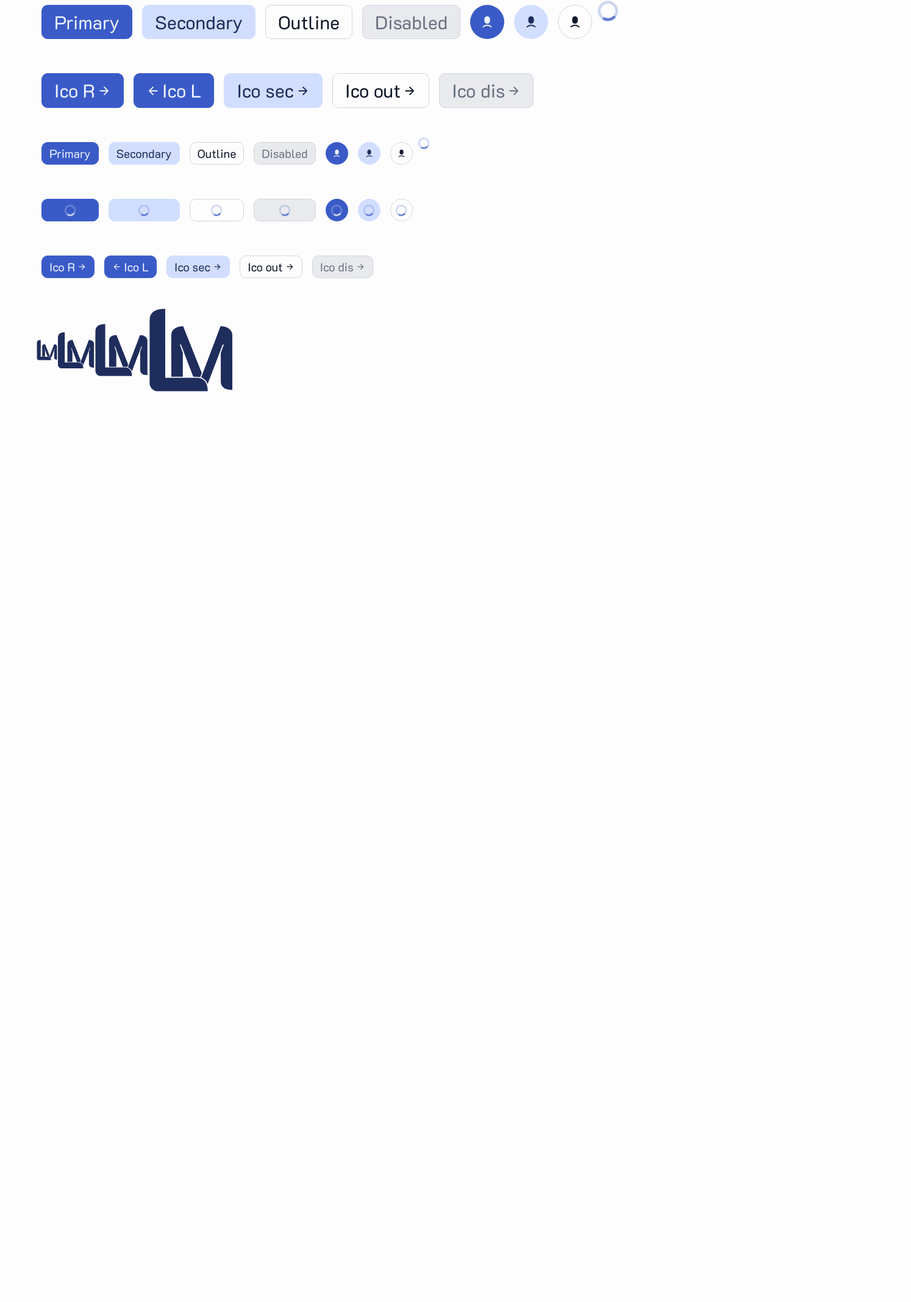
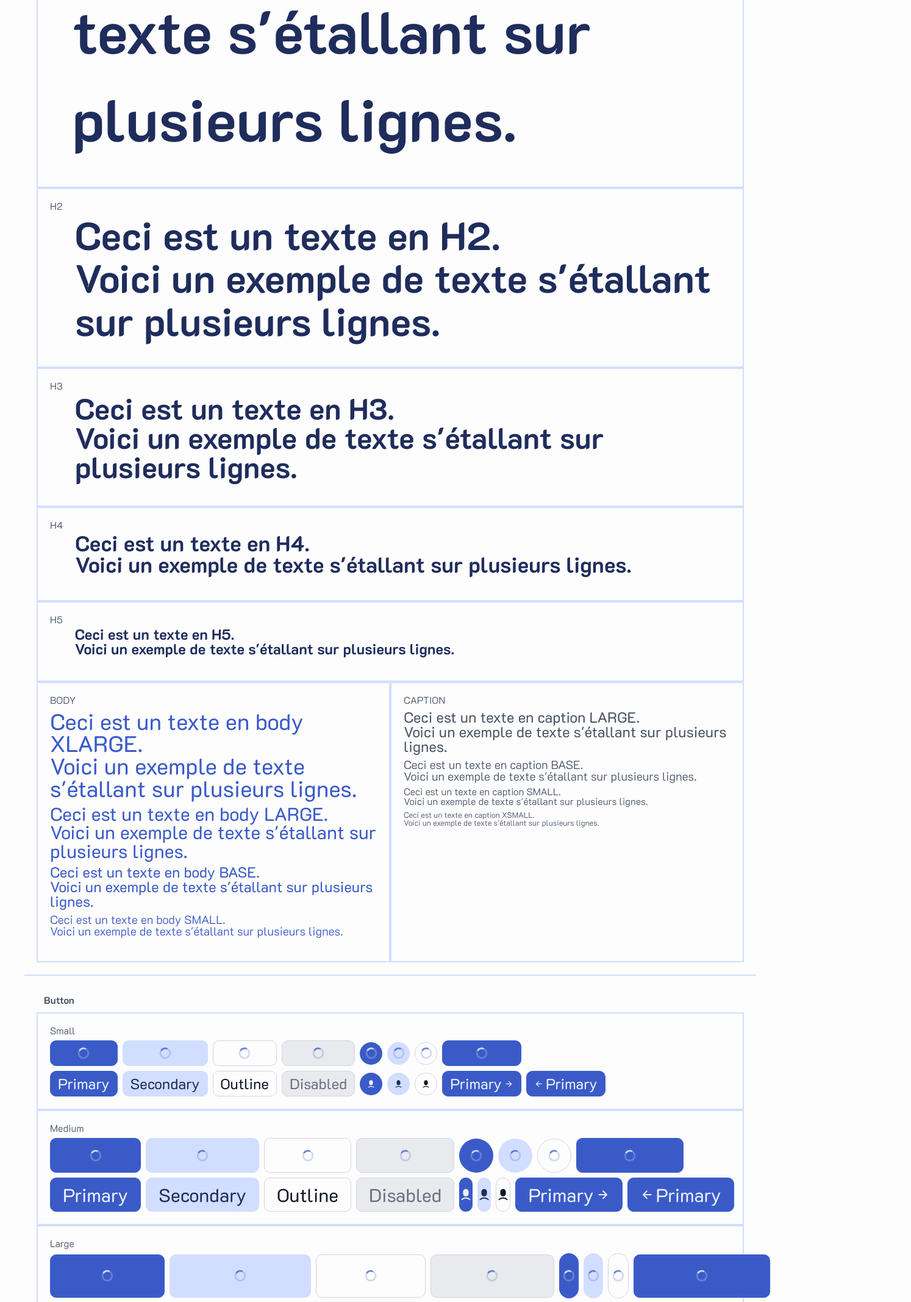
Before and after one commit to lm38550/portfolio, a Next.js app: page /UI in a window 1280 px wide. Shown: the part 509-2644 px from the top of the page at 61% size, 1494 px wide, since content can reach past the window. Before the commit the page ends 1173 px from the top, so only its background shows below. Built offline with nearby package versions, Linux system fonts and the light colour scheme.

Commit message:
Editing UI page, Typography and header

```diff
--- a/src/app/UI/page.tsx
+++ b/src/app/UI/page.tsx
@@ -7,6 +7,9 @@ import {Spinner} from "@/ui/design-system/spinner/spinner";
 import {Logo} from "@/ui/design-system/logo/logo";
 import {Container} from "@/ui/components/container/container";
 import {Navigation} from "@/ui/components/navigation/navigation";
+import {Typography} from "@/ui/design-system/typography/typography";
+import {Footer} from "@/ui/components/navigation/footer";
+import {FooterVideo} from "@/ui/components/navigation/footer-video";
 
 
 export default function Home() {
@@ -15,92 +18,185 @@ export default function Home() {
         <>
             <Navigation/>
             <Container>
-                <div className="flex p-5">
-                    <Button className="m-2" size="large">Primary</Button>
-                    <Button className="m-2" size="large" variant="secondary">Secondary</Button>
-                    <Button className="m-2" size="large" variant="outline">Outline</Button>
-                    <Button className="m-2" size="large" variant="disabled">Disabled</Button>
+                {/*---- TEXTES ----*/}
+
+                <div className="p-5 border-b-2 border-day-300 dark:border-night-300">
+                    <Typography variant="caption-sm" className="p-3 font-bold">Typography</Typography>
+                    <div className="flex p-5 border-2 border-day-300 dark:border-night-300">
+                        <Typography variant="caption-sm">H1</Typography>
+                        <div className="flex p-5 items-center">
+                            <Typography variant="h1">Ceci est un texte en H1. <br/> Voici un exemple de texte s'étallant sur plusieurs lignes.</Typography>
+                        </div>
+                    </div>
+                    <div className="flex p-5 border-2 border-day-300 dark:border-night-300">
+                        <Typography variant="caption-sm">H2</Typography>
+                        <div className="flex p-5 items-center">
+                            <Typography variant="h2">Ceci est un texte en H2. <br/> Voici un exemple de texte s'étallant sur plusieurs lignes.</Typography>
+                        </div>
+                    </div>
+                    <div className="flex p-5 border-2 border-day-300 dark:border-night-300">
+                        <Typography variant="caption-sm">H3</Typography>
+                        <div className="flex p-5 items-center">
+                            <Typography variant="h3">Ceci est un texte en H3. <br/> Voici un exemple de texte s'étallant sur plusieurs lignes.</Typography>
+                        </div>
+                    </div>
+                    <div className="flex p-5 border-2 border-day-300 dark:border-night-300">
+                        <Typography variant="caption-sm">H4</Typography>
+                        <div className="flex p-5 items-center">
+                            <Typography variant="h4">Ceci est un texte en H4. <br/> Voici un exemple de texte s'étallant sur plusieurs lignes.</Typography>
+                        </div>
+                    </div>
+                    <div className="flex p-5 border-2 border-day-300 dark:border-night-300">
+                        <Typography variant="caption-sm">H5</Typography>
+                        <div className="flex p-5 items-center">
+                            <Typography variant="h5">Ceci est un texte en H5. <br/> Voici un exemple de texte s'étallant sur plusieurs lignes.</Typography>
+                        </div>
+                    </div>
+                    <div className="flex">
+                        <div className="w-[50%] p-5 border-2 border-day-300 dark:border-night-300 space-y-2">
+                            <Typography variant="caption-sm">BODY</Typography>
+                            <div className="pb-5 space-y-2">
+                                <Typography variant="body-xlg">Ceci est un texte en body XLARGE. <br/> Voici un exemple de texte s'étallant sur plusieurs lignes.</Typography>
+                                <Typography variant="body-lg">Ceci est un texte en body LARGE. <br/> Voici un exemple de texte s'étallant sur plusieurs lignes.</Typography>
+                                <Typography variant="body-base">Ceci est un texte en body BASE. <br/> Voici un exemple de texte s'étallant sur plusieurs lignes.</Typography>
+                                <Typography variant="body-sm">Ceci est un texte en body SMALL. <br/> Voici un exemple de texte s'étallant sur plusieurs lignes.</Typography>
+                            </div>
+                        </div>
+                        <div className="w-[50%] p-5 border-2 border-day-300 dark:border-night-300 space-y-2">
+                            <Typography variant="caption-sm">CAPTION</Typography>
+                            <div className="pb-5 space-y-2">
+                                <Typography variant="caption-lg">Ceci est un texte en caption LARGE. <br/> Voici un exemple de texte s'étallant sur plusieurs lignes.</Typography>
+                                <Typography variant="caption-base">Ceci est un texte en caption BASE. <br/> Voici un exemple de texte s'étallant sur plusieurs lignes.</Typography>
+                                <Typography variant="caption-sm">Ceci est un texte en caption SMALL. <br/> Voici un exemple de texte s'étallant sur plusieurs lignes.</Typography>
+                                <Typography variant="caption-xsm">Ceci est un texte en caption XSMALL. <br/> Voici un exemple de texte s'étallant sur plusieurs lignes.</Typography>
+                            </div>
+                        </div>
+                    </div>
                 </div>
 
-                <div className="flex p-5">
-                    <Button className="m-2" size="large" variant="ico" iconTheme="primary"
-                            icon={<RiUser6Fill/>}>Test</Button>
-                    <Button className="m-2" size="large" variant="ico" iconTheme="secondary"
-                            icon={<RiUser6Fill/>}>Test</Button>
-                    <Button className="m-2" size="large" variant="ico" iconTheme="gray"
-                            icon={<RiUser6Fill/>}>Test</Button>
-                    <Spinner size="large"/>
+                {/*---- BOUTONS ----*/}
+
+
+                <div className="p-5 border-b-2 border-day-300 dark:border-night-300">
+                    <Typography variant="caption-sm" className="p-3 font-bold">Button</Typography>
+
+                    <div className="p-5 space-y-2 border-2 border-day-300 dark:border-night-300">
+                        <Typography variant="caption-sm">Small</Typography>
+                        <div className="flex items-center gap-2">
+                            <Button isLoading size="small">Primary</Button>
+                            <Button isLoading size="small" variant="secondary">Secondary</Button>
+                            <Button isLoading size="small" variant="outline">Outline</Button>
+                            <Button isLoading size="small" variant="disabled">Disabled</Button>
+                            <Button isLoading size="small" variant="ico" iconTheme="primary" icon={<RiUser6Fill/>}>Test</Button>
+                            <Button isLoading size="small" variant="ico" iconTheme="secondary" icon={<RiUser6Fill/>}>Test</Button>
+                            <Button isLoading size="small" variant="ico" iconTheme="gray" icon={<RiUser6Fill/>}>Test</Button>
+                            <Button isLoading size="small" icon={<RiArrowRightLine/>}>Primary</Button>
+                        </div>
+                        <div className="flex items-center gap-2">
+                            <Button size="small">Primary</Button>
+                            <Button size="small" variant="secondary">Secondary</Button>
+                            <Button size="small" variant="outline">Outline</Button>
+                            <Button size="small" variant="disabled">Disabled</Button>
+                            <Button size="small" variant="ico" iconTheme="primary" icon={<RiUser6Fill/>}>Test</Button>
+                            <Button size="small" variant="ico" iconTheme="secondary" icon={<RiUser6Fill/>}>Test</Button>
+                            <Button size="small" variant="ico" iconTheme="gray" icon={<RiUser6Fill/>}>Test</Button>
+                            <Button size="small" icon={<RiArrowRightLine/>}>Primary</Button>
+                            <Button size="small" icon={<RiArrowLeftLine/>} iconPosition="left">Primary</Button>
+                        </div>
                     </div>
 
-                <div className="flex p-5">
-                    <Button className="m-2" size="large" variant="primary" icon={<RiArrowRightLine/>}>Ico R</Button>
-                    <Button className="m-2" size="large" iconPosition="left" icon={<RiArrowLeftLine/>}>Ico L</Button>
-                    <Button className="m-2" size="large" variant="secondary" icon={<RiArrowRightLine/>}>Ico sec</Button>
-                    <Button className="m-2" size="large" variant="outline" icon={<RiArrowRightLine/>}>Ico out</Button>
-                    <Button className="m-2" size="large" variant="disabled" icon={<RiArrowRightLine/>}>Ico dis</Button>
+                    <div className="p-5 space-y-2 border-2 border-day-300 dark:border-night-300">
+                        <Typography variant="caption-sm">Medium</Typography>
+                        <div className="flex items-center gap-2">
+                            <Button isLoading>Primary</Button>
+                            <Button isLoading variant="secondary">Secondary</Button>
+                            <Button isLoading variant="outline">Outline</Button>
+                            <Button isLoading variant="disabled">Disabled</Button>
+                            <Button isLoading variant="ico" iconTheme="primary" icon={<RiUser6Fill/>}>Test</Button>
+                            <Button isLoading variant="ico" iconTheme="secondary" icon={<RiUser6Fill/>}>Test</Button>
+                            <Button isLoading variant="ico" iconTheme="gray" icon={<RiUser6Fill/>}>Test</Button>
+                            <Button isLoading icon={<RiArrowRightLine/>}>Primary</Button>
+                        </div>
+                        <div className="flex items-center gap-2">
+                            <Button>Primary</Button>
+                            <Button variant="secondary">Secondary</Button>
+                            <Button variant="outline">Outline</Button>
+                            <Button variant="disabled">Disabled</Button>
+                            <Button variant="ico" iconTheme="primary" icon={<RiUser6Fill/>}>Test</Button>
+                            <Button variant="ico" iconTheme="secondary" icon={<RiUser6Fill/>}>Test</Button>
+                            <Button variant="ico" iconTheme="gray" icon={<RiUser6Fill/>}>Test</Button>
+                            <Button icon={<RiArrowRightLine/>}>Primary</Button>
+                            <Button icon={<RiArrowLeftLine/>} iconPosition="left">Primary</Button>
+                        </div>
                     </div>
 
-                <div className="flex p-5">
-                    <Button className="m-2">Primary</Button>
-                    <Button className="m-2" variant="secondary">Secondary</Button>
-                    <Button className="m-2" variant="outline">Outline</Button>
-                    <Button className="m-2" variant="disabled">Disabled</Button>
-                    <Button className="m-2" variant="ico" iconTheme="primary" icon={<RiUser6Fill/>}>Test</Button>
-                    <Button className="m-2" variant="ico" iconTheme="secondary" icon={<RiUser6Fill/>}>Test</Button>
-                    <Button className="m-2" variant="ico" iconTheme="gray" icon={<RiUser6Fill/>}>Test</Button>
-                    <Spinner/>
+                    <div className="p-5 space-y-2 border-2 border-day-300 dark:border-night-300">
+                        <Typography variant="caption-sm">Large</Typography>
+                        <div className="flex items-center gap-2">
+                            <Button isLoading size="large">Primary</Button>
+                            <Button isLoading size="large" variant="secondary">Secondary</Button>
+                            <Button isLoading size="large" variant="outline">Outline</Button>
+                            <Button isLoading size="large" variant="disabled">Disabled</Button>
+                            <Button isLoading size="large" variant="ico" iconTheme="primary" icon={<RiUser6Fill/>}>Test</Button>
+                            <Button isLoading size="large" variant="ico" iconTheme="secondary" icon={<RiUser6Fill/>}>Test</Button>
+                            <Button isLoading size="large" variant="ico" iconTheme="gray" icon={<RiUser6Fill/>}>Test</Button>
+                            <Button isLoading size="large" icon={<RiArrowRightLine/>}>Primary</Button>
+                        </div>
+                        <div className="flex items-center gap-2">
+                            <Button size="large">Primary</Button>
+                            <Button size="large" variant="secondary">Secondary</Button>
+                            <Button size="large" variant="outline">Outline</Button>
+                            <Button size="large" variant="disabled">Disabled</Button>
+                            <Button size="large" variant="ico" iconTheme="primary" icon={<RiUser6Fill/>}>Test</Button>
+                            <Button size="large" variant="ico" iconTheme="secondary" icon={<RiUser6Fill/>}>Test</Button>
+                            <Button size="large" variant="ico" iconTheme="gray" icon={<RiUser6Fill/>}>Test</Button>
+                            <Button size="large" icon={<RiArrowRightLine/>}>Primary</Button>
+                            <Button size="large" icon={<RiArrowLeftLine/>} iconPosition="left">Primary</Button>
+                        </div>
+                    </div>
                 </div>
 
-                <div className="flex p-5">
-                    <Button className="m-2" variant="primary" icon={<RiArrowRightLine/>}>Ico R</Button>
-                    <Button className="m-2" iconPosition="left" icon={<RiArrowLeftLine/>}>Ico L</Button>
-                    <Button className="m-2" variant="secondary" icon={<RiArrowRightLine/>}>Ico sec</Button>
-                    <Button className="m-2" variant="outline" icon={<RiArrowRightLine/>}>Ico out</Button>
-                    <Button className="m-2" variant="disabled" icon={<RiArrowRightLine/>}>Ico dis</Button>
-                </div>
+                {/*---- OTHER ----*/}
 
-                <div className="flex p-5">
-                    <Button className="m-2" size="small">Primary</Button>
-                    <Button className="m-2" size="small" variant="secondary">Secondary</Button>
-                    <Button className="m-2" size="small" variant="outline">Outline</Button>
-                    <Button className="m-2" size="small" variant="disabled">Disabled</Button>
-                    <Button className="m-2" size="small" variant="ico" iconTheme="primary"
-                            icon={<RiUser6Fill/>}>Test</Button>
-                    <Button className="m-2" size="small" variant="ico" iconTheme="secondary"
-                            icon={<RiUser6Fill/>}>Test</Button>
-                    <Button className="m-2" size="small" variant="ico" iconTheme="gray"
-                            icon={<RiUser6Fill/>}>Test</Button>
-                    <Spinner size="small"/>
-                </div>
-
-                <div className="flex p-5">
-                    <Button isLoading className="m-2" size="small">Primary</Button>
-                    <Button isLoading className="m-2" size="small" variant="secondary">Secondary</Button>
-                    <Button isLoading className="m-2" size="small" variant="outline">Outline</Button>
-                    <Button isLoading className="m-2" size="small" variant="disabled">Disabled</Button>
-                    <Button isLoading className="m-2" size="small" variant="ico" iconTheme="primary"
-                            icon={<RiUser6Fill/>}>Test</Button>
-                    <Button isLoading className="m-2" size="small" variant="ico" iconTheme="secondary"
-                            icon={<RiUser6Fill/>}>Test</Button>
-                    <Button isLoading className="m-2" size="small" variant="ico" iconTheme="gray"
-                            icon={<RiUser6Fill/>}>Test</Button>
-                </div>
-
-                <div className="flex p-5">
-                    <Button className="m-2" size="small" variant="primary" icon={<RiArrowRightLine/>}>Ico R</Button>
-                    <Button className="m-2" size="small" iconPosition="left" icon={<RiArrowLeftLine/>}>Ico L</Button>
-                    <Button className="m-2" size="small" variant="secondary" icon={<RiArrowRightLine/>}>Ico sec</Button>
-                    <Button className="m-2" size="small" variant="outline" icon={<RiArrowRightLine/>}>Ico out</Button>
-                    <Button className="m-2" size="small" variant="disabled" icon={<RiArrowRightLine/>}>Ico dis</Button>
-                </div>
-
-                <div className="flex p-5 items-center">
+                <div className="p-5 border-day-300 dark:border-night-300">
+                    <Typography variant="caption-sm" className="p-3 font-bold">Others</Typography>
+                    <div className="flex">
+                        <div className="w-[50%] p-5 border-2 border-day-300 dark:border-night-300 space-y-2">
+                            <Typography variant="caption-sm">Logo</Typography>
+                            <div className="flex items-center pb-5 space-x-2">
                                 <Logo size="very-small"/>
                                 <Logo size="small"/>
                                 <Logo/>
                                 <Logo size="large"/>
                             </div>
+                        </div>
+                        <div className="w-[50%] p-5 border-2 border-day-300 dark:border-night-300 space-y-2">
+                            <Typography variant="caption-sm">Spinner</Typography>
+                            <div className="flex items-center pb-5 space-x-2">
+                                <Spinner size="small"/>
+                                <Spinner/>
+                                <Spinner size="large"/>
+                                <Spinner size="x-large"/>
+                            </div>
+                            <div className="flex items-center pb-5 space-x-2 bg-day-300 dark:bg-night-300">
+                                <Spinner size="small" variant="outline"/>
+                                <Spinner variant="outline"/>
+                                <Spinner size="large" variant="outline"/>
+                                <Spinner size="x-large" variant="outline"/>
+                            </div>
+                            <div className="flex items-center pb-5 space-x-2">
+                                <Spinner size="small" variant="negative"/>
+                                <Spinner variant="negative"/>
+                                <Spinner size="large" variant="negative"/>
+                                <Spinner size="x-large" variant="negative"/>
+                            </div>
+                        </div>
+                    </div>
+                </div>
             </Container>
+            <FooterVideo/>
+            <br/>
+            <Footer/>
         </>
     )
 }
--- a/src/ui/components/container/container.tsx
+++ b/src/ui/components/container/container.tsx
@@ -7,7 +7,7 @@ interface Props {
 
 export const Container = ({children, className}: Props) => {
     return (
-        <div className={clsx(className, "w-full max-w-7xl mx-auto px-5 lg:px-10")}>
+        <div className={clsx(className, "w-full max-w-[90rem] mx-auto px-5 lg:px-10")}>
             {children}
         </div>
     )
--- a/src/ui/components/navigation/active-link.tsx
+++ b/src/ui/components/navigation/active-link.tsx
@@ -17,10 +17,6 @@ export const ActiveLink= ({ href, children }: Props) => {
         return pathname === href;
     }, [pathname, href])
 
-    console.log(pathname);
-    console.log(href);
-    console.log(isActive);
-
     return (
         <Link
             href={href}
--- a/src/ui/components/navigation/navigation.tsx
+++ b/src/ui/components/navigation/navigation.tsx
@@ -11,7 +11,7 @@ interface Props {
 
 export const Navigation = ({}: Props) => {
     return (
-        <div className="border-b-2 border-day-300 dark:border-night-300">
+        <div className="bg-day-300 dark:bg-night-300">
             <Container className="flex items-center justify-between py-1.5 gap-7">
                 <Link href="/">
                     <div className="flex items-center py-3 gap-3">
@@ -37,7 +37,7 @@ export const Navigation = ({}: Props) => {
                             UI
                         </ActiveLink>
                     </Typography>
-                    <Button variant="ico" size="medium" iconTheme="secondary" icon={<RiMoonLine/>}></Button>
+                    <Button variant="ico" size="medium" iconTheme="primary" icon={<RiMoonLine/>}></Button>
                 </div>
             </Container>
         </div>
--- a/src/ui/design-system/typography/typography.tsx
+++ b/src/ui/design-system/typography/typography.tsx
@@ -8,10 +8,23 @@ interface Props {
         | "h3"
         | "h4"
         | "h5"
+        | "body-xlg"
         | "body-lg"
         | "body-base"
-        | "body-sm";
-    component?: "h1" | "h2" | "h3" | "h4" | "h5" | "div" | "p" | "span"
+        | "body-sm"
+        | "caption-lg"
+        | "caption-base"
+        | "caption-sm"
+        | "caption-xsm";
+    component?:
+        | "h1"
+        | "h2"
+        | "h3"
+        | "h4"
+        | "h5"
+        | "div"
+        | "p"
+        | "span"
     className?: string;
     children: React.ReactNode;
 }
@@ -41,14 +54,29 @@ export const Typography = ({
         case "h5":
             variantStyle = "text-xl text-day-800 dark:text-night-800";
             break;
-        case "body-lg":
+        case "body-xlg":
             variantStyle = "text-lg text-day dark:text-night";
             break;
-        case "body-base":
+        case "body-lg":
             variantStyle = "text-base text-day dark:text-night";
             break;
+        case "body-base":
+            variantStyle = "text-sm text-day dark:text-night";
+            break;
         case "body-sm":
-            variantStyle = "text-sm text-day dark:text-night";
+            variantStyle = "text-xs text-day dark:text-night";
+            break;
+        case "caption-lg":
+            variantStyle = "text-sm text-gray-600 dark:text-night-800";
+            break;
+        case "caption-base":
+            variantStyle = "text-xs text-gray-600 dark:text-night-800";
+            break;
+        case "caption-sm":
+            variantStyle = "text-2xs text-gray-600 dark:text-night-800";
+            break;
+        case "caption-xsm":
+            variantStyle = "text-3xs text-gray-600 dark:text-night-800";
             break;
     }
 
--- a/tailwind.config.js
+++ b/tailwind.config.js
@@ -79,7 +79,7 @@ module.exports = {
                 }
             ],
             "lg": [
-                "2.5rem",
+                "2.3rem",
                 {
                     lineHeight: "1em",
                     letterSpacing: "0",
@@ -95,13 +95,37 @@ module.exports = {
                 }
             ],
             "sm": [
-                "1.2rem",
+                "1.5rem",
                 {
                     lineHeight: "1em",
                     letterSpacing: "0",
                     fontWeight: 400,
                 }
             ],
+            "xs": [
+                "1.2rem",
+                {
+                    lineHeight: "1em",
+                    letterSpacing: "0",
+                    fontWeight: 300,
+                }
+            ],
+            "2xs": [
+                "1.0rem",
+                {
+                    lineHeight: "1em",
+                    letterSpacing: "0",
+                    fontWeight: 300,
+                }
+            ],
+            "3xs": [
+                "0.8rem",
+                {
+                    lineHeight: "1em",
+                    letterSpacing: "0",
+                    fontWeight: 300,
+                }
+            ],
         },
     },
     plugins: [],
```
Lines whose indentation alone changed are shown as unchanged.
